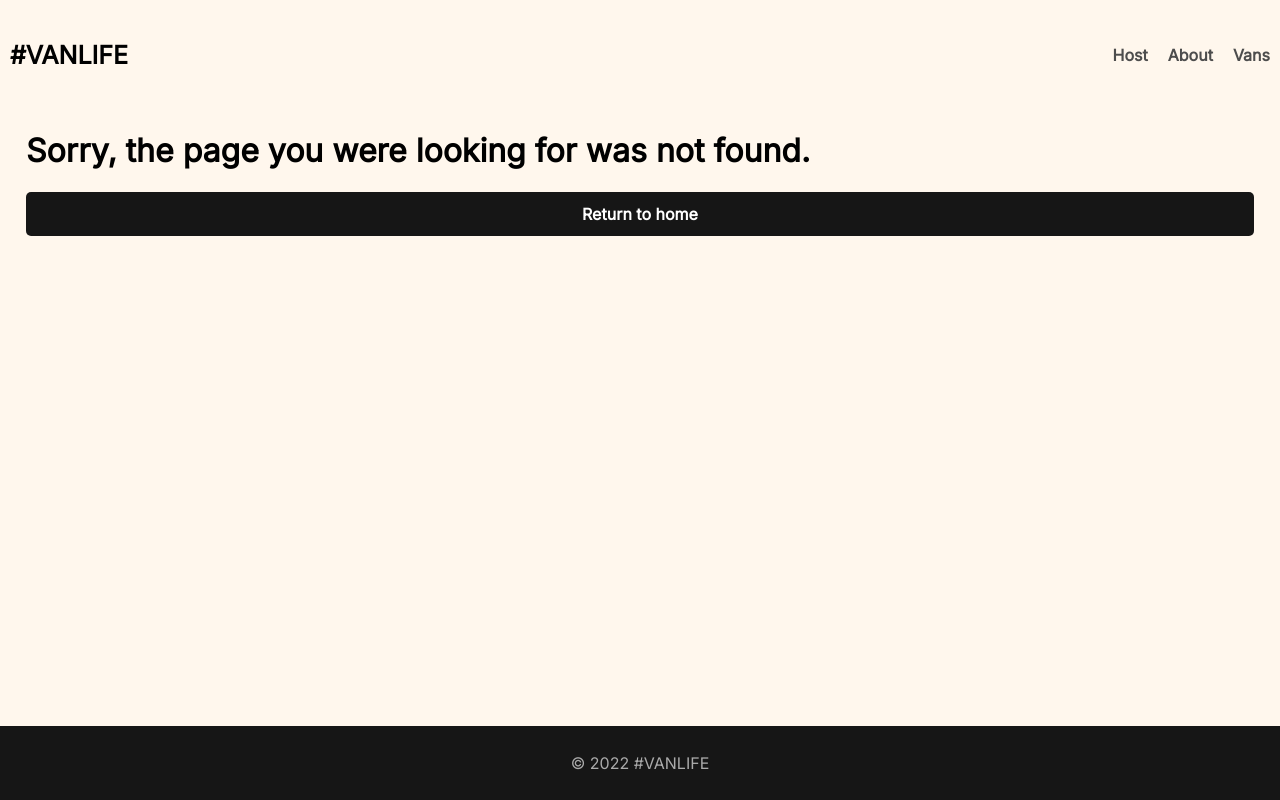
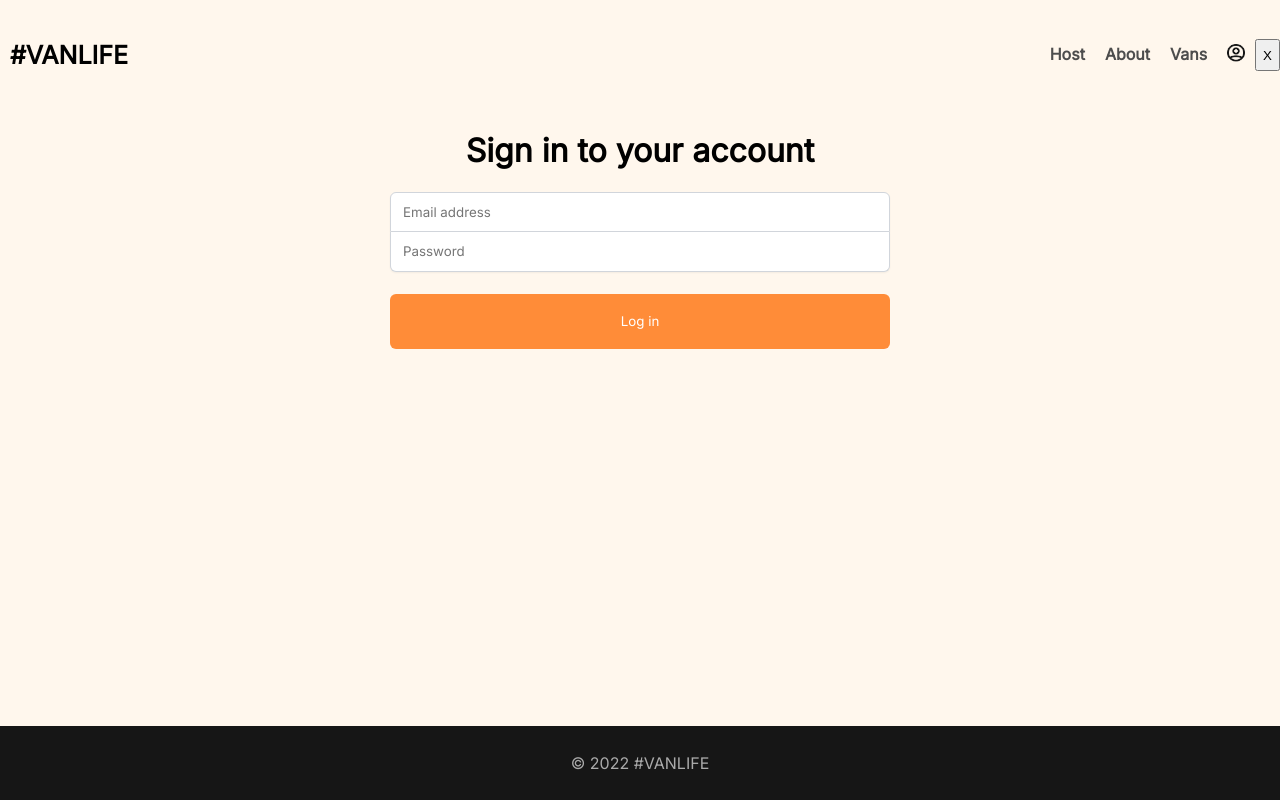
Before and after one commit to dario-berberi/van-life, a React (Create React App) app: page /login in a window 1280 px wide. Before the commit this address had no page. Built offline with nearby package versions, Linux system fonts and the light colour scheme; what miragejs would draw is missing.

Commit message:
added actions

```diff
--- a/src/App.js
+++ b/src/App.js
@@ -19,7 +19,9 @@ import Reviews from './pages/Host/Reviews';
 import About from './pages/About';
 import Vans, {loader as vansLoader} from './pages/Vans/Vans';
 import VanDetail from './pages/Vans/VanDetail';
+import Login, {action as loginAction} from './pages/Login';
 import NotFound from './pages/NotFound';
+import AuthRequired from './components/AuthRequired';
 
 import './server';
 
@@ -28,6 +30,7 @@ const router = createBrowserRouter(
     <Route path="/" element={<Layout />}>
       <Route index element={<Home />} />
 
+      <Route element={<AuthRequired />}>
         <Route path="host" element={<HostLayout />}>
           <Route index element={<Dashboard />} />
           <Route path="income" element={<Income />} />
@@ -41,6 +44,7 @@ const router = createBrowserRouter(
 
           <Route path="reviews" element={<Reviews />} />
         </Route>
+      </Route>
 
       <Route path="about" element={<About />} />
       <Route path="vans" element={<Vans />} loader={vansLoader} errorElement={<Error />}/>
@@ -48,6 +52,7 @@ const router = createBrowserRouter(
        * the param object properties will be named the same as what comes after : (our case {id: id-of-van})
        */}
       <Route path="vans/:id" element={<VanDetail />} />
+      <Route path="login" element={<Login />} action={loginAction}/>
       <Route path="*" element={<NotFound />} />
     </Route>
   )
--- a/src/api.js
+++ b/src/api.js
@@ -11,3 +11,16 @@ export async function getVans() {
     const data = await res.json()
     return data.vans
 }
+
+export async function loginUser(creds) {
+    const res = await fetch("/api/login",
+        { method: "post", body: JSON.stringify(creds) }
+    )
+    const data = await res.json()
+
+    if (!res.ok) {
+        throw new Error(data.message, {cause: res})
+    }
+
+    return data
+}
--- /dev/null
+++ b/src/components/AuthRequired.js
@@ -0,0 +1,16 @@
+import React from "react"
+import { Outlet, Navigate, useLocation } from "react-router-dom"
+
+function AuthRequired() {
+    const location = useLocation()
+    const isLoggedIn = localStorage.getItem("loggedin")
+    if (!isLoggedIn) {
+        //replace same as replace= {true} removes from the browser history path
+       return <Navigate to="/login" state={{message: "You must log in first!", from: location.pathname}} replace/>
+    }
+
+    return <Outlet />
+
+}
+
+export default AuthRequired;
--- a/src/components/Header.js
+++ b/src/components/Header.js
@@ -1,14 +1,18 @@
 //NavLink allows you to use classname and style not only as strings but also as fucnctions
 //in this example we use classname
 import { Link, NavLink } from 'react-router-dom';
+import loginLogo from '../assets/images/avatar-icon.png'
 
 function Header() {
-
   const activeStyles = {
     fontWeight: 'bold',
     textDecoration: 'underline',
     color: '#161616',
   };
+
+  function fakeLogOut() {
+    localStorage.removeItem("loggedin")
+}
 
   return (
     <header>
@@ -16,15 +20,19 @@ function Header() {
         #VanLife
       </Link>
       <nav>
-        <NavLink  style={({isActive}) => isActive ? activeStyles : null} to="host">
+        <NavLink style={({ isActive }) => (isActive ? activeStyles : null)} to="host">
           Host
         </NavLink>
-        <NavLink  style={({isActive}) => isActive ? activeStyles : null} to="about">
+        <NavLink style={({ isActive }) => (isActive ? activeStyles : null)} to="about">
           About
         </NavLink>
-        <NavLink  style={({isActive}) => isActive ? activeStyles : null} to="vans">
+        <NavLink style={({ isActive }) => (isActive ? activeStyles : null)} to="vans">
           Vans
         </NavLink>
+        <NavLink style={({ isActive }) => (isActive ? activeStyles : null)} to="login">
+          <img src={loginLogo} className="login-icon" alt="login logo" />
+        </NavLink>
+        <button onClick={fakeLogOut}>X</button>
       </nav>
     </header>
   );
--- a/src/index.css
+++ b/src/index.css
@@ -9,6 +9,11 @@ html, body {
     padding: 0;
     background-color: #FFF7ED;
     font-family: "Inter", sans-serif;
+}
+
+a {
+    text-decoration: unset;
+    color: unset;
 }
 
 body::-webkit-scrollbar {
@@ -53,12 +58,25 @@ header a:hover {
     text-decoration: underline;
 }
 
+header .login-icon {
+    height: 18px;
+    width: 18px;
+}
+
+header .login-link {
+    display: inline-flex;
+    align-items: center;
+}
+
+nav {
+    display: flex;
+}
+
 main {
     margin-bottom: 84px;
 }
 
 footer {
-    width: 100%;
     background-color: #161616;
     color: #AAAAAA;
     height: 74px;
@@ -87,7 +105,6 @@ footer {
     display: block;
     color: black;
     text-decoration: none;
-    margin-top: 60px;
     margin-left: 26px;
 }
 
@@ -193,7 +210,7 @@ footer {
 }
 
 .van-list-filter-buttons > a {
-    margin-right: 10px;
+    margin-right: 15px;
 }
 
 .van-list {
@@ -215,7 +232,7 @@ footer {
 }
 
 .van-list-container button {
-    margin-right: 10px;
+    margin-right: 20px;
     cursor: pointer;
 }
 
@@ -273,7 +290,7 @@ i[class*='van-type-'] {
 }
 
 .van-detail-container {
-    padding: 27px;
+    padding-inline: 27px;
 }
 
 .van-detail-container .back-button {
@@ -323,13 +340,14 @@ i[class*='van-type-'] {
 
 .host-nav {
     display: flex;
+    margin-bottom: 30px;
 }
 
 .host-nav a {
     text-decoration: none;
     color: #4D4D4D;
     font-weight: 500;
-    padding: 5px 15px;
+    padding: 5px 20px;
 }
 
 .host-nav a:hover {
@@ -464,3 +482,53 @@ i[class*='van-type-'] {
     background-color: #161616;
     color: white;
 }
+
+.login-container {
+    display: flex;
+    flex-direction: column;
+    align-items: center;
+    padding-inline: 27px;
+}
+
+.login-form {
+    display: flex;
+    flex-direction: column;
+    width: 100%;
+    max-width: 500px;
+}
+
+.login-form > input {
+    border: 1px solid rgba(209, 213, 219);
+    height: 40px;
+    text-indent: 10px;
+    font-family: "Inter", sans-serif;
+    box-shadow: 0px 1px 2px rgba(0, 0, 0, 0.05);
+    font-weight: 400;
+}
+
+.login-form > input:focus {
+    outline: none;
+}
+
+.login-form > input:first-of-type {
+    border-radius: 6px 6px 0px 0px;
+}
+
+.login-form > input:last-of-type {
+    border-radius: 0px 0px 6px 6px;
+    border-top: none;
+}
+
+.login-form > button {
+    background-color: #FF8C38;
+    border: none;
+    border-radius: 6px;
+    height: 55px;
+    margin-top: 22px;
+    color: white;
+    font-family: "Inter", sans-serif;
+}
+
+.login-error {
+    color: red;
+}
--- /dev/null
+++ b/src/pages/Login.js
@@ -0,0 +1,38 @@
+import React from 'react';
+import { useLocation, useNavigate, useActionData, Form } from 'react-router-dom';
+import { loginUser } from '../api';
+
+export async function action({ request }) {
+  const formData = await request.formData();
+  const email = formData.get('email');
+  const password = formData.get('password');
+  const data = await loginUser({ email, password });
+  localStorage.setItem('loggedin', true);
+  return data;
+}
+
+function Login() {
+  const location = useLocation();
+  const navigate = useNavigate();
+  const data = useActionData();
+  const from = location.state?.from || '/host';
+
+  if (data?.token) {
+    navigate(from, { replace: true });
+  }
+
+  return (
+    <div className="login-container">
+      {location.state?.message && <h3 className="login-error">{location.state.message}</h3>}
+      <h1>Sign in to your account</h1>
+      <Form className="login-form" action="/login" method="post">
+        <input name="email" type="email" placeholder="Email address" />
+        <input name="password" type="password" placeholder="Password" />
+        {/**use an expression to disable the button only when the expression is true*/}
+        <button>Log in</button>
+      </Form>
+    </div>
+  );
+}
+
+export default Login;
--- a/src/server.js
+++ b/src/server.js
@@ -1,9 +1,10 @@
-import { createServer, Model} from "miragejs"
+import { createServer, Model, Response } from "miragejs"
 
 
 createServer({
     models: {
         vans: Model,
+        users: Model
     },
 
     seeds(server) {
@@ -13,6 +14,7 @@ createServer({
         server.create("van", { id: "4", name: "Dreamfinder", price: 65, description: "Dreamfinder is the perfect van to travel in and experience. With a ceiling height of 2.1m, you can stand up in this van and there is great head room. The floor is a beautiful glass-reinforced plastic (GRP) which is easy to clean and very hard wearing. A large rear window and large side windows make it really light inside and keep it well ventilated.", imageUrl: "https://assets.scrimba.com/advanced-react/react-router/dreamfinder.png", type: "simple", hostId: "789" })
         server.create("van", { id: "5", name: "The Cruiser", price: 120, description: "The Cruiser is a van for those who love to travel in comfort and luxury. With its many windows, spacious interior and ample storage space, the Cruiser offers a beautiful view wherever you go.", imageUrl: "https://assets.scrimba.com/advanced-react/react-router/the-cruiser.png", type: "luxury", hostId: "789" })
         server.create("van", { id: "6", name: "Green Wonder", price: 70, description: "With this van, you can take your travel life to the next level. The Green Wonder is a sustainable vehicle that's perfect for people who are looking for a stylish, eco-friendly mode of transport that can go anywhere.", imageUrl: "https://assets.scrimba.com/advanced-react/react-router/green-wonder.png", type: "rugged", hostId: "123" })
+        server.create("user", { id: "123", email: "b@b.com", password: "p123", name: "Bob" })
     },
 
     routes() {
@@ -21,7 +23,7 @@ createServer({
         // this.timing = 2000
 
         this.get("/vans", (schema, request) => {
-            //return new Response(400, {}, {error: "Error fetching data"})
+            // return new Response(400, {}, {error: "Error fetching data"})
             return schema.vans.all()
         })
 
@@ -40,5 +42,23 @@ createServer({
             const id = request.params.id
             return schema.vans.findBy({ id, hostId: "123" })
         })
+
+        this.post("/login", (schema, request) => {
+            const { email, password } = JSON.parse(request.requestBody)
+            // This is an extremely naive version of authentication. Please don't
+            // do this in the real world, and never save raw text passwords
+            // in your database 😇
+            const foundUser = schema.users.findBy({ email, password })
+            if (!foundUser) {
+                return new Response(401, {}, { message: "No user with those credentials found!" })
+            }
+
+            // At the very least, don't send the password back to the client 😅
+            foundUser.password = undefined
+            return {
+                user: foundUser,
+                token: "Enjoy your pizza, here's your tokens."
+            }
+        })
     }
 })
```
Also changed, not shown: src/assets/images/avatar-icon.png (added). Lines whose indentation alone changed are shown as unchanged.
